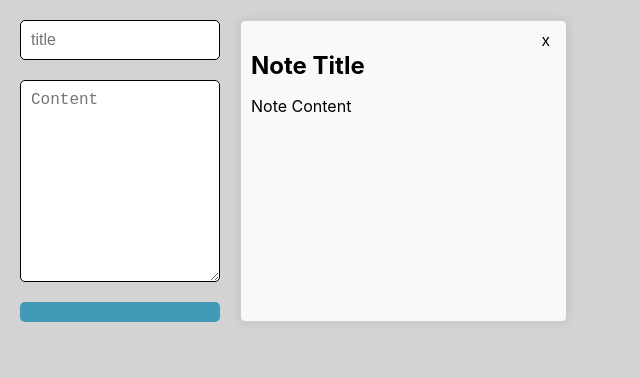
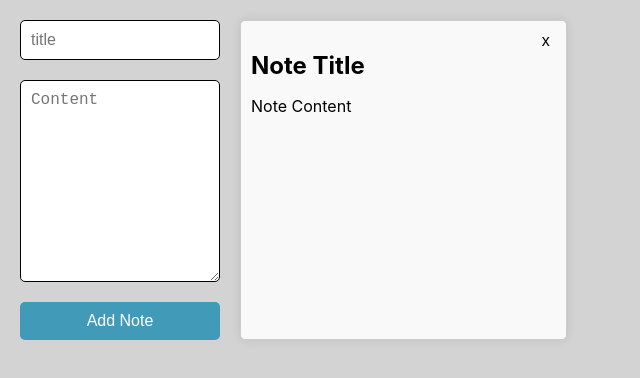
Before and after one commit to KingAJ19/React-Notes-App, a React (Create React App) app: page / in a window 1280 px wide. Shown: the top 378 px of the page, without its empty margins (0-640 px from the left). Built offline with nearby package versions, Linux system fonts and the light colour scheme.

Commit message:
fixed button

```diff
--- a/src/App.tsx
+++ b/src/App.tsx
@@ -7,7 +7,9 @@ const App = () => {
       <form className="note-form">
         <input placeholder="title" required/>
         <textarea placeholder="Content" rows={10} required></textarea>
-        <button type="submit"></button>
+        <button type="submit">
+          Add Note
+        </button>
       </form>
       <div className="notes-grid">
         <div className="note-item">
```
